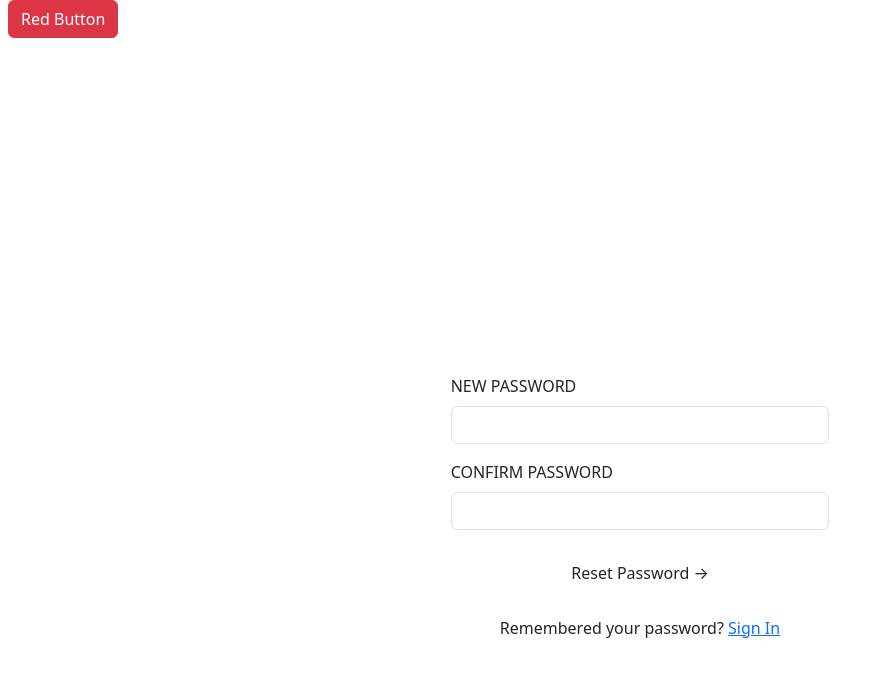
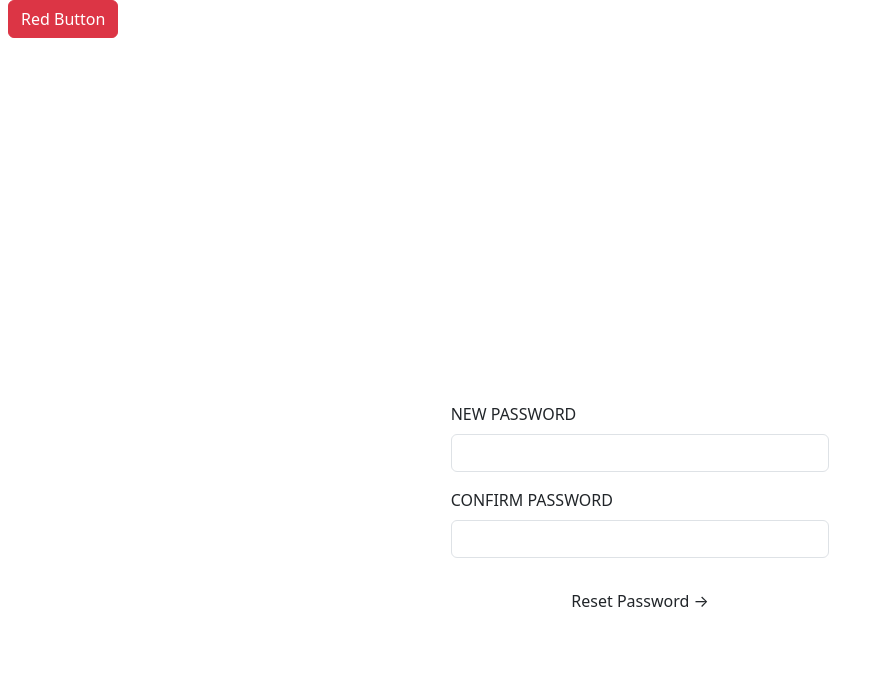
Before and after one commit to JoylineChepngeno/Garage, an Angular app: page /reset in a window 1280 px wide. Shown: the top 676 px of the page, without its empty margins (0-884 px from the left). Built offline with nearby package versions, Linux system fonts and the light colour scheme.

Commit message:
feat(auth) add reset password handler

```diff
--- a/src/app/features/auth/resetpassword/resetpassword.html
+++ b/src/app/features/auth/resetpassword/resetpassword.html
@@ -19,11 +19,7 @@
       <label for="confirm-password" class="form-label">CONFIRM PASSWORD</label>
       <input type="password" id="confirm-password" class="form-control mb-3">
 
-      <button class="btn reset-btn w-100 mt-2">Reset Password →</button>
-    </div>
-
-    <div class="login-redirect text-center pb-3">
-      <p>Remembered your password? <a href="#">Sign In</a></p>
+      <button (click)="onResetPassword()" class="btn reset-btn w-100 mt-2" >Reset Password →</button>
     </div>
 
   </div>
--- a/src/app/features/auth/resetpassword/resetpassword.ts
+++ b/src/app/features/auth/resetpassword/resetpassword.ts
@@ -1,4 +1,5 @@
-import { Component } from '@angular/core';
+import { Component, inject } from '@angular/core';
+import { Router, RouterLink,  } from "@angular/router";
 
 @Component({
   selector: 'app-resetpassword',
@@ -6,4 +7,12 @@ import { Component } from '@angular/core';
   templateUrl: './resetpassword.html',
   styleUrl: './resetpassword.css',
 })
-export class Resetpassword {}
+
+export class Resetpassword {
+   private router = inject(Router);
+
+   onResetPassword(){
+    //API Logic
+     this.router.navigate(['/login']);
+   }
+}
```
